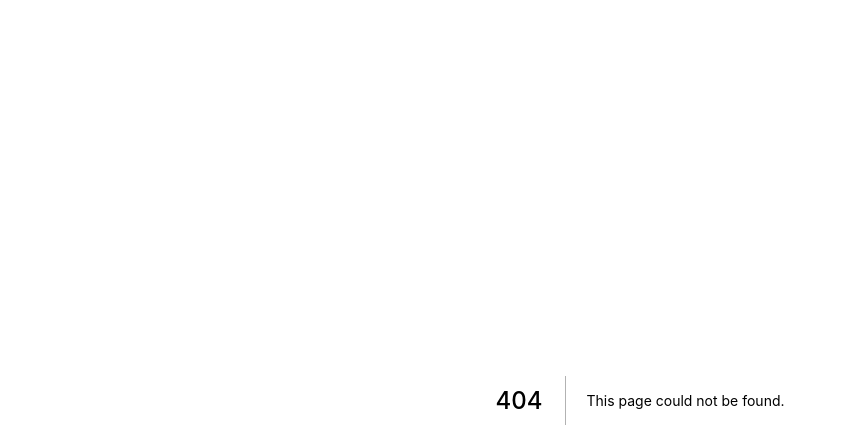
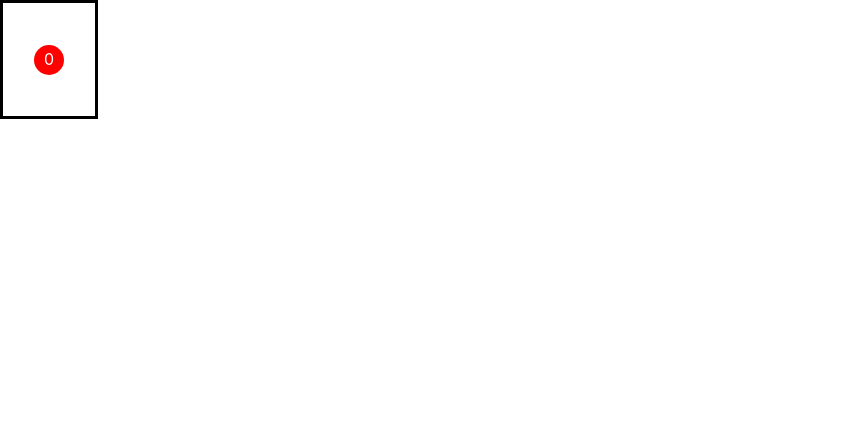
Before and after one commit to PacktPublishing/Architecting-Enterprise-React-Applications-with-Hooks, a Next.js app: page /demo in a window 1280 px wide. Before the commit this address had no page. Shown: the top 448 px of the page, without its empty margins (0-847 px from the left). Built offline with nearby package versions, Linux system fonts and the light colour scheme.

Commit message:
Add contrived DOM-measuring example

```diff
--- /dev/null
+++ b/components/RandomBox.jsx
@@ -0,0 +1,31 @@
+import React, { forwardRef, useState } from "react";
+import { random } from "lodash";
+
+function RandomBox({ onClick }, ref) {
+  const [dimensions, setDimensions] = useState({
+    width: random(50, 500),
+    height: random(50, 500),
+  });
+  function handleClick() {
+    setDimensions({
+      width: random(50, 500),
+      height: random(50, 500),
+    });
+    onClick();
+  }
+
+  return (
+    <div
+      ref={ref}
+      style={{
+        ...dimensions,
+        position: "absolute",
+        border: "solid black",
+        cursor: "pointer",
+      }}
+      onClick={handleClick}
+    />
+  );
+}
+
+export default forwardRef(RandomBox);
--- a/next.config.js
+++ b/next.config.js
@@ -1,6 +1,6 @@
 module.exports = {
   eslint: {
-    dirs: ["components", "contexts", "models", "pages", "scripts"],
+    dirs: ["components", "contexts", "models", "pages", "scripts", "utils"],
   },
   async redirects() {
     return [
--- /dev/null
+++ b/pages/demo.jsx
@@ -0,0 +1,45 @@
+import React, { useEffect, useRef, useState } from "react";
+import RandomBox from "../components/RandomBox";
+import computeExpensiveValue from "../utils/computeExpensiveValue";
+
+export default function Demo() {
+  const randomBox = useRef(null);
+
+  const [count, setCount] = useState(0);
+  const incrementCount = () => setCount((prevCount) => prevCount + 1);
+
+  const [circlePosition, setCirclePosition] = useState({ x: 0, y: 0 });
+  useEffect(() => {
+    const newPosition = {
+      x: randomBox.current.offsetWidth / 2,
+      y: randomBox.current.offsetHeight / 2,
+    };
+    setCirclePosition(newPosition);
+  }, [count]);
+
+  return (
+    <>
+      <RandomBox ref={randomBox} onClick={incrementCount} />
+      <Circle {...circlePosition} count={count} />
+    </>
+  );
+}
+
+const Circle = ({ x, y, count }) => (
+  <div
+    style={{
+      position: "absolute",
+      width: 30,
+      height: 30,
+      left: x - 15,
+      top: y - 15,
+      borderRadius: "50%",
+      backgroundColor: "red",
+      color: "white",
+      textAlign: "center",
+      zIndex: -1,
+    }}
+  >
+    <span style={{ verticalAlign: "middle" }}>{count}</span>
+  </div>
+);
--- /dev/null
+++ b/utils/computeExpensiveValue.js
@@ -0,0 +1,5 @@
+export default function computeExpensiveValue(returnValue) {
+  const randomNumbers = Array(10000000).map(() => Math.random());
+  randomNumbers.sort((a, b) => a - b);
+  return returnValue;
+}
```
